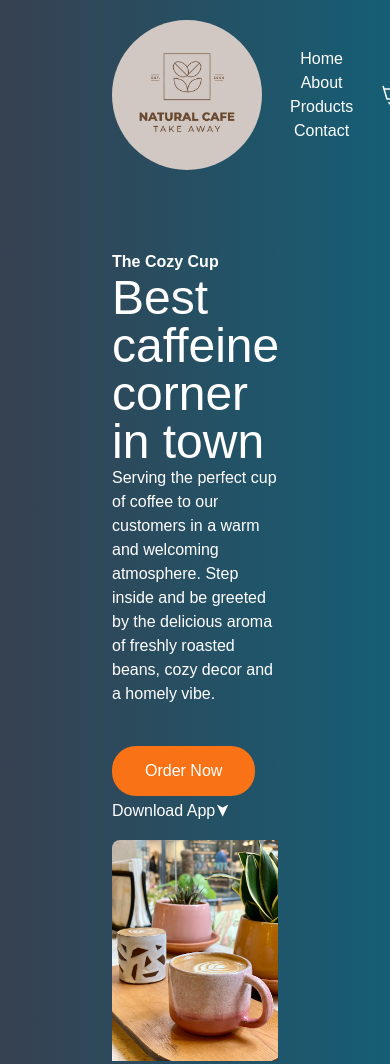
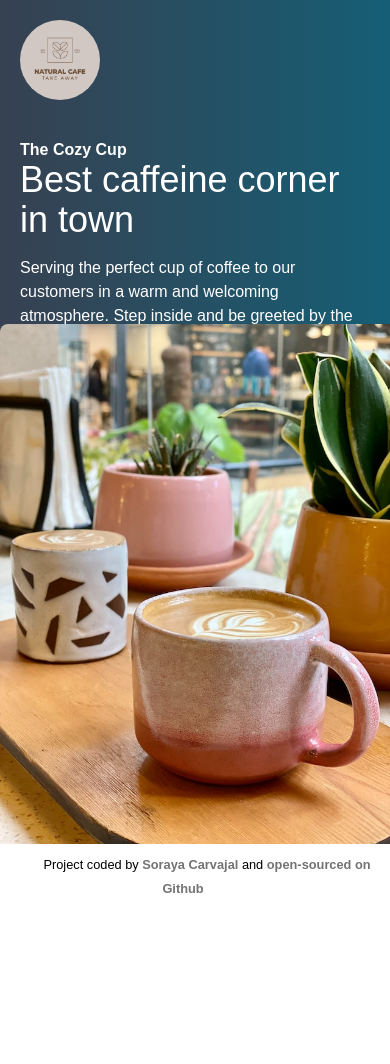
Before and after one commit to icuestiona/Tailwind-Coffe-project, a plain HTML site: page index.html in a window 390 px wide. Shown: the top 1064 px of the page. After the commit the page ends 920 px from the top, so only its background shows below. Drawn offline with nearby package versions, Linux system fonts and the light colour scheme.

Commit message:
Tailwind modified to make the web responsive

```diff
--- a/index.html
+++ b/index.html
@@ -10,40 +10,40 @@
   </head>
   <body>
     <div
-      class="min-h-screen justify-center items-center bg-gradient-to-r from-gray-700 to to-cyan-800 bg-cover px-28 py-5 relative"
+      class="min-h-screen justify-center items-center bg-gradient-to-r from-gray-700 to to-cyan-800 bg-cover px-5 md:px-10 lg:px-20 xl:px-28 py-5 relative"
     >
-      <nav class="flex items-center">
+      <nav class="flex items-center justify-between">
         <img
           src="images/Logo.jpg"
           stroke="currentColor"
           height="150px"
           width="150px"
           viewBox="0 0 24 24"
-          class="w=40 cursor-pointer rounded-full"
+          class="w-20 md:w-24 lg:w-32 cursor-pointer rounded-full"
         />
-        <ul class="flex-1 text-center">
-          <li class="list-none inline-block px-5">
+        <ul class="hidden md:flex-1 md:flex md:justify-center md:text-center">
+          <li class="list-none inline-block px-3 md:px-5">
             <a
               href="#"
               class="no-underline text-white px-2 hover:text-orange-600 durantion-300"
               >Home</a
             >
           </li>
-          <li class="list-none inline-block px-5">
+          <li class="list-none inline-block px-3 md:px-5">
             <a
               href="#"
               class="no-underline text-white px-2 hover:text-orange-600 durantion-300"
               >About</a
             >
           </li>
-          <li class="list-none inline-block px-5">
+          <li class="list-none inline-block px-3 md:px-5">
             <a
               href="#"
               class="no-underline text-white px-2 hover:text-orange-600 durantion-300"
               >Products</a
             >
           </li>
-          <li class="list-none inline-block px-5">
+          <li class="list-none inline-block px-3 md:px-5">
             <a
               href="#"
               class="no-underline text-white px-2 hover:text-orange-600 durantion-300"
@@ -53,32 +53,32 @@
         </ul>
         <img
           src="images/add-to-cart.svg"
-          class="cursor-pointer"
+          class="hidden md:block cursor-pointer w-10 md:w-12 lg:w-14"
           height="50px"
           width="50px"
         />
       </nav>
-      <div class="text-white max-w-2xl mt-20">
-        <h1 class="md:text-6xl sm:text-2xl font-semibold leading-normal">
-          The Cozy Cup<br /><span class="text-5xl font-light"
+      <div class="text-white max-w-xl md:max-w-2xl mt-10 md:mt-20">
+        <h1 class="md:text-6xl sm:text-3xl font-semibold leading-tight">
+          The Cozy Cup<br /><span class="text-4xl font-light"
             >Best caffeine corner in town</span
           >
         </h1>
-        <p>
+        <p class="mt-4 md:mt-6">
           Serving the perfect cup of coffee to our customers in a warm and
           welcoming atmosphere. Step inside and be greeted by the delicious
           aroma of freshly roasted beans, cozy decor and a homely vibe.
         </p>
 
-        <div class="mt-10 mb-4">
+        <div class="mt-6 md:mt-10 mb-4">
           <a
             href="#"
-            class="bg-orange-500 rounded-3xl py-3 px-8 font-medium inline-block mr-4 hover:bg-transparent hover:border-orange-500 hover:text-white durantion-300 hover:border border border-transparent"
+            class="bg-orange-500 rounded-3xl py-3 px-6 md:px-8 font-medium inline-block mr-4 hover:bg-transparent hover:border-orange-500 hover:text-white duration-300 border border-transparent"
             >Order Now</a
           >
           <a href="#"
             >Download App<span
-              class="text-lg inline-block rotate-90 hover:text-orange-600 durantion-300"
+              class="text-lg inline-block rotate-90 hover:text-orange-600 duration-300"
               >&#10148;</span
             ></a
           >
@@ -86,7 +86,7 @@
       </div>
       <img
         src="images/cafeteria.jpg"
-        class="w-full xl:w-1/4 xl:absolute bottom-5 right-60 rounded-tl-lg object-scale-down"
+        class="w-full md:w-1/3 lg:w-1/4 xl:w-1/4 absolute bottom-0 md:bottom-5 right-0 md:right-10 lg:right-20 xl:right-60 rounded-tl-lg object-cover md:object-scale-down"
       />
     </div>
     <footer class="text-center my-2">
```
